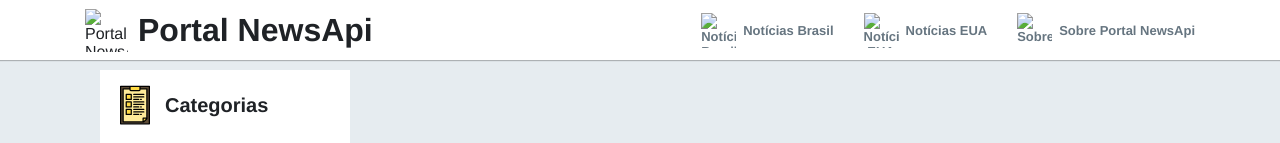
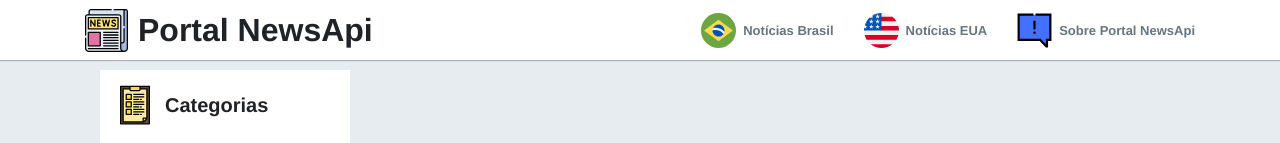
Before and after one commit to davigdc/portal-newsapi-faculdade, a plain HTML site: page index.html in a window 1280 px wide. Shown: the top 143 px of the page. Drawn offline with Linux system fonts and the light colour scheme; the site is published under a folder, as on GitHub Pages, so addresses that start at the root find nothing; no server answers.

Commit message:
script tag

```diff
--- a/index.html
+++ b/index.html
@@ -5,7 +5,7 @@
   <meta charset="UTF-8">
   <meta name="viewport" content="width=device-width, initial-scale=1.0">
   <link rel="stylesheet" href="style.css" />
-  <link rel="shortcut icon" href="/images/logo.svg" />
+  <link rel="shortcut icon" href="./images/logo.svg" />
 
   <title>Portal NewsApi</title>
 </head>
@@ -15,19 +15,19 @@
   <header id="main-header">
     <div class="content">
       <div class="logo" onclick="executaPesquisa(1)">
-        <img src="/images/logo.svg" alt="Portal NewsApi" />
+        <img src="./images/logo.svg" alt="Portal NewsApi" />
         <h1>Portal NewsApi</h1>
       </div>
 
       <nav>
         <ul>
-          <li onclick="executaPesquisa(1)"> <a href="#"><img src="/images/brazil.svg" alt="Notícias Brasil" />Notícias
+          <li onclick="executaPesquisa(1)"> <a href="#"><img src="./images/brazil.svg" alt="Notícias Brasil" />Notícias
               Brasil</a>
-          <li onclick="executaPesquisa(2)"> <a href="#"><img src=" /images/eua.svg" alt="Notícias EUA" />Notícias
+          <li onclick="executaPesquisa(2)"> <a href="#"><img src=" ./images/eua.svg" alt="Notícias EUA" />Notícias
               EUA</a></li>
           </li>
-          <li> <a href="https://github.com/davigdc/portal-newsapi-faculdade" target="blank"><img src="/images/about.svg"
-                alt="Sobre" />Sobre
+          <li> <a href="https://github.com/davigdc/portal-newsapi-faculdade" target="blank"><img
+                src="./images/about.svg" alt="Sobre" />Sobre
               Portal NewsApi</a></li>
         </ul>
       </nav>
@@ -111,7 +111,7 @@
     </aside>
   </div>
 
-  <script src="app.js"></script>
+  <script type="text/javascript" src="./app.js"></script>
 </body>
 
 </html>
```
